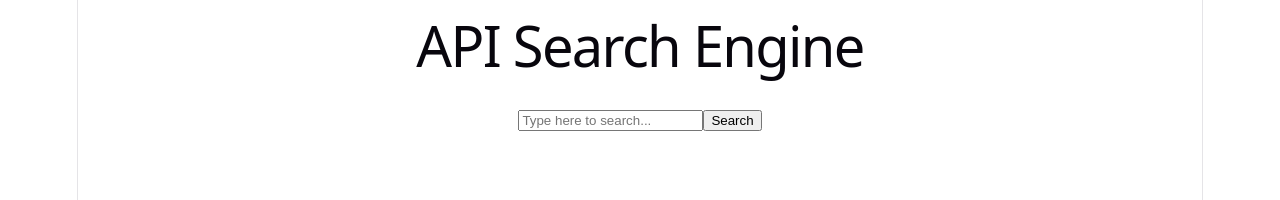
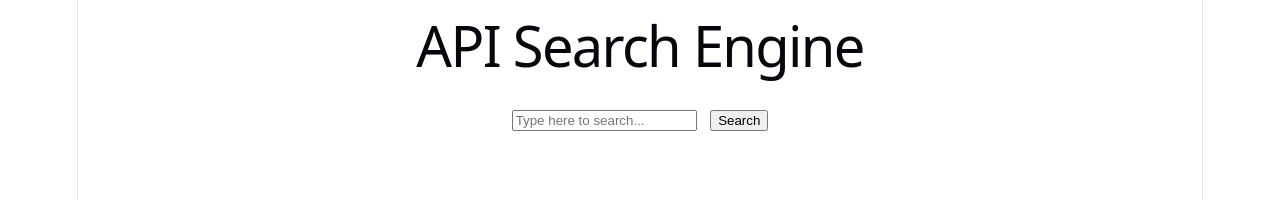
Before and after one commit to khksamuel/api_search_engine, a React (Vite) app: page / in a window 1280 px wide. Shown: the top 200 px of the page. Built offline with nearby package versions, Linux system fonts and the light colour scheme.

Commit message:
fix: enhance error handling in search functionality and implement basic ui

```diff
--- a/src/components/Search/SearchBar/SearchBar.jsx
+++ b/src/components/Search/SearchBar/SearchBar.jsx
@@ -4,20 +4,31 @@ import { searchBooks, formatBook } from "../../../utils/search.js";
 
 function SearchBar({ setSearchResults }) {
   const [query, setQuery] = useState("");
+  const [errorMessage, setErrorMessage] = useState("");
 
   const handleInputChange = (e) => {
     setQuery(e.target.value);
+    if (errorMessage) {
+      setErrorMessage("");
+    }
   };
 
   const handleSearch = async () => {
+    try {
       // fetch search results from the API
       const results = await searchBooks(query);
       const formattedResults = formatBook(results);
+      setErrorMessage("");
       setSearchResults(formattedResults);
+    } catch (error) {
+      setSearchResults([]);
+      setErrorMessage(error.message || "Search failed. Please try again.");
+    }
   };
 
   return (
     <div className={styles.SearchBar}>
+      <div className={styles.searchControls}>
         <input
           type="text"
           placeholder="Type here to search..."
@@ -26,6 +37,10 @@ function SearchBar({ setSearchResults }) {
         />
           <button onClick={handleSearch}>Search</button>
       </div>
+      {errorMessage ? (
+        <small className={styles.errorMessage}>{errorMessage}</small>
+      ) : null}
+    </div>
   );
 }
 
--- a/src/components/Search/SearchBar/SearchBar.module.scss
+++ b/src/components/Search/SearchBar/SearchBar.module.scss
@@ -1,6 +1,20 @@
 .SearchBar {
-    display: flex;
-    align-items: center;
-    justify-content: center;
-    margin-top: 20px;
+  display: flex;
+  flex-direction: column;
+  align-items: center;
+  justify-content: center;
+  margin-top: 20px;
 }
+
+.searchControls {
+  display: flex;
+  align-items: center;
+  justify-content: center;
+  gap: 0.75rem;
+}
+
+.errorMessage {
+  margin: 0.5rem 0 0;
+  color: #c62828;
+  font-size: 0.85rem;
+}
```
Lines whose indentation alone changed are shown as unchanged.
